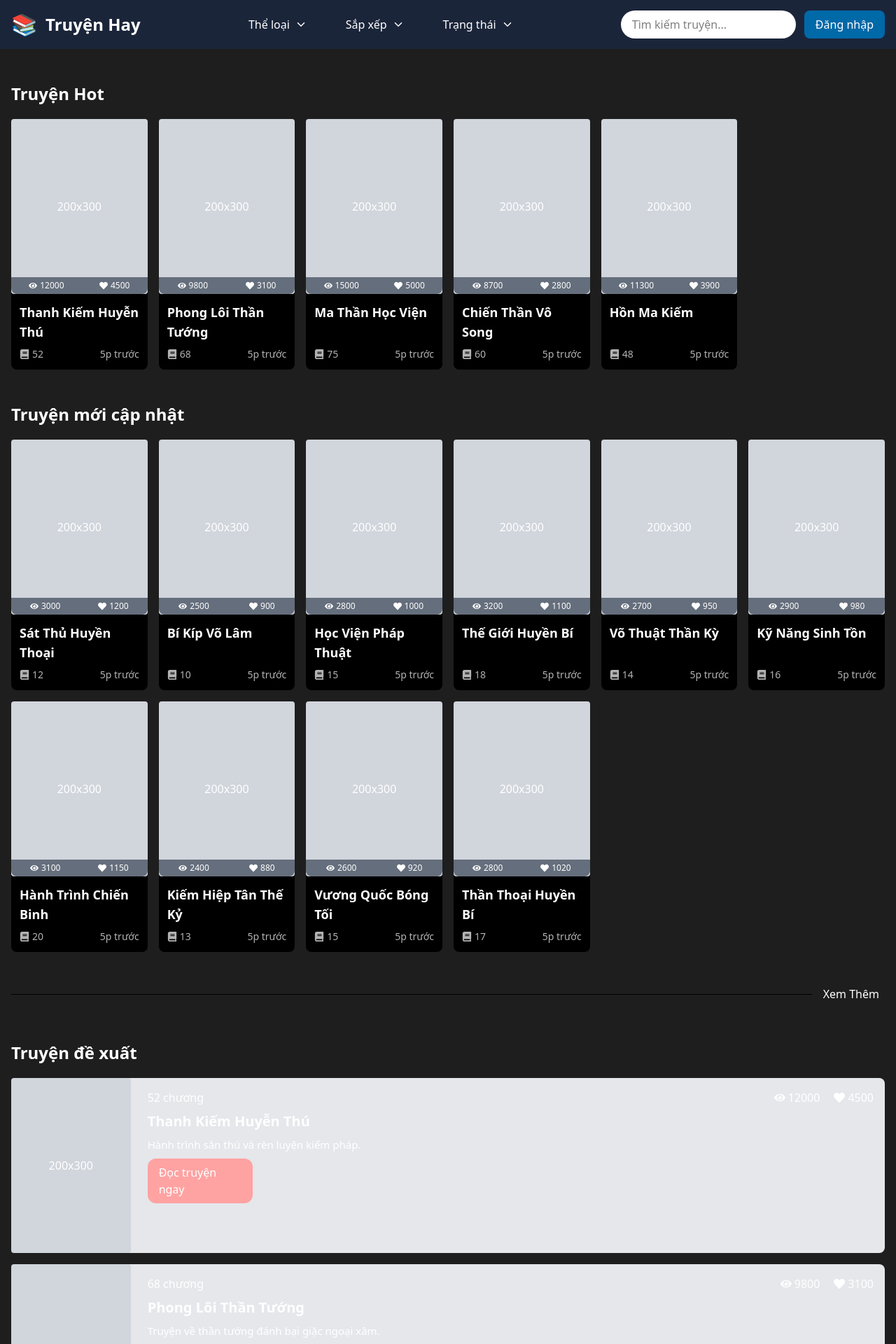
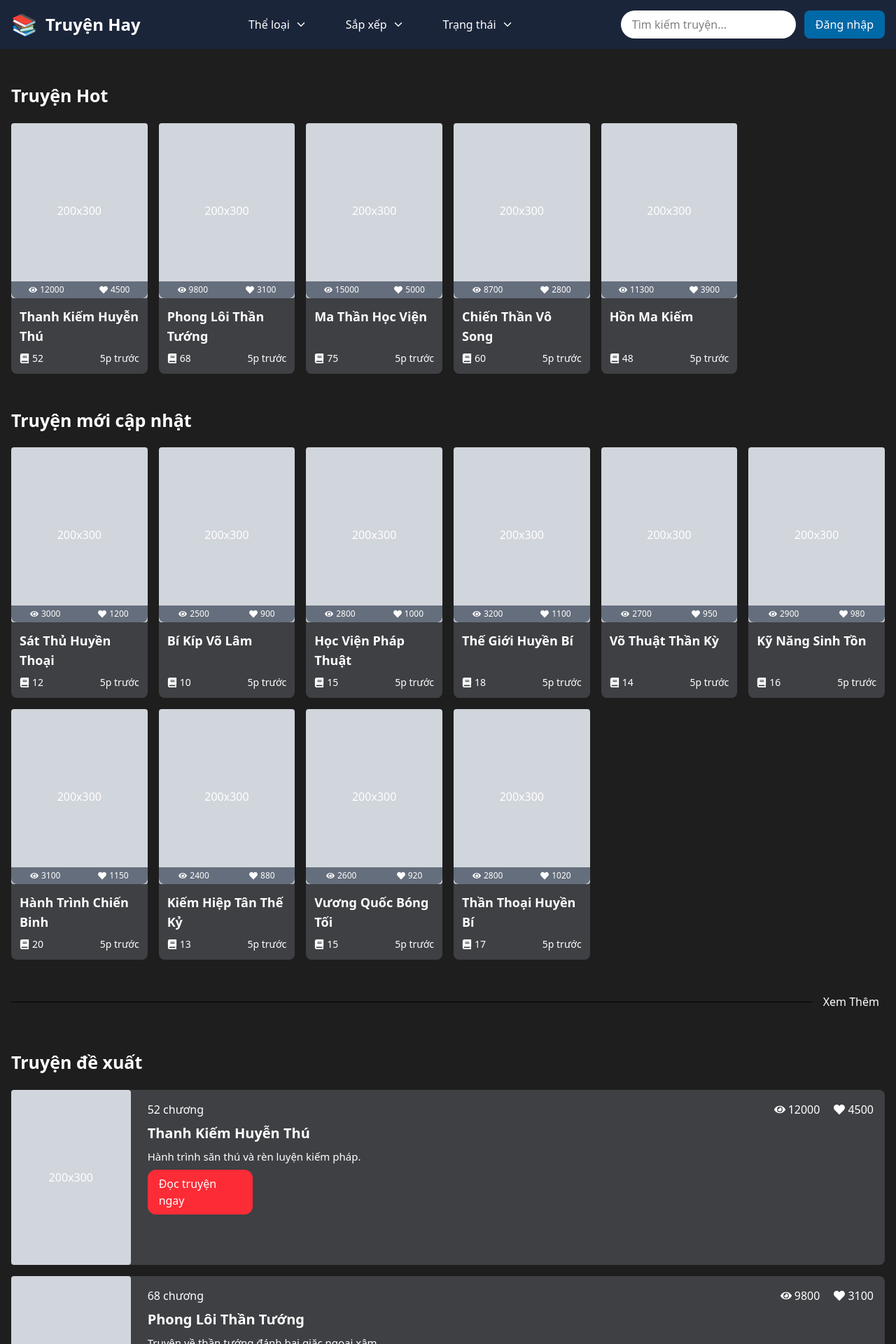
Before and after one commit to NgoHuy05/ReadStory, a React (Vite) app in the folder frontend/: page / in a window 1280 px wide. Shown: the top 1920 px of the page at 70% size. Built offline with nearby package versions, Linux system fonts and the light colour scheme.

Commit message:
style(home): change bg card and font-size title

```diff
--- a/frontend/src/components/Footer.jsx
+++ b/frontend/src/components/Footer.jsx
@@ -4,7 +4,7 @@ const Footer = () => {
       <div className="max-w-6xl mx-auto grid grid-cols-1 md:grid-cols-3 gap-8">
 
         <div>
-          <h2 className="text-2xl font-bold mb-3">Truyện Hay</h2>
+          <h2 className="text-2xl bg-[var(--footer-bg)] font-bold mb-3">Truyện Hay</h2>
           <p className="text-white/80 leading-relaxed">
             Nền tảng đọc truyện online miễn phí, cập nhật nhanh – trải nghiệm mượt mà.
           </p>
--- a/frontend/src/pages/Home.jsx
+++ b/frontend/src/pages/Home.jsx
@@ -213,12 +213,16 @@ const Home = () => {
   return (
     <main className="max-w-7xl mx-auto px-4 py-8 space-y-12">
       <section>
-        <h3 className="text-2xl font-bold mb-5">Truyện Hot</h3>
+        <h3
+          className="[font-size:var(--title-text)] font-bold mb-5"
+        >
+          Truyện Hot
+        </h3>
         <div className="grid grid-cols-2 sm:grid-cols-4 lg:grid-cols-6 gap-4">
           {truyenHot.map((truyen) => (
             <div
               key={truyen.id}
-              className="bg-black transition rounded-lg flex flex-col h-full"
+              className="bg-[var(--card-bg)] transition rounded-lg flex flex-col h-full"
             >
               <div className="relative">
                 <div className="bg-gray-300 h-[250px] w-full rounded flex items-center justify-center">
@@ -238,7 +242,7 @@ const Home = () => {
                 <h4 className="text-white text-lg font-semibold">
                   {truyen.title}
                 </h4>
-                <div className="flex justify-between items-center text-white/70 text-sm mt-2">
+                <div className="flex justify-between items-center text-white text-sm mt-2">
                   <div className="flex items-center gap-1">
                     <FaBook /> {truyen.totalChapters}
                   </div>
@@ -251,12 +255,12 @@ const Home = () => {
       </section>
 
       <section>
-        <h3 className="text-2xl font-bold mb-5">Truyện mới cập nhật</h3>
+        <h3 className="[font-size:var(--title-text)] font-bold mb-5">Truyện mới cập nhật</h3>
         <div className="grid grid-cols-2 sm:grid-cols-4 lg:grid-cols-6 gap-4">
           {truyenMoi.map((truyen) => (
             <div
               key={truyen.id}
-              className="bg-black transition rounded-lg flex flex-col h-full"
+              className="bg-[var(--card-bg)] transition rounded-lg flex flex-col h-full"
             >
               <div className="relative">
                 <div className="bg-gray-300 h-[250px] w-full rounded flex items-center justify-center">
@@ -276,7 +280,7 @@ const Home = () => {
                 <h4 className="text-white text-lg font-semibold">
                   {truyen.title}
                 </h4>
-                <div className="flex justify-between items-center text-white/70 text-sm mt-2">
+                <div className="flex justify-between items-center text-white text-sm mt-2">
                   <div className="flex items-center gap-1">
                     <FaBook /> {truyen.totalChapters}
                   </div>
@@ -288,15 +292,20 @@ const Home = () => {
         </div>
         <div className="flex items-center justify-center gap-2 mt-10 mb-10">
           <div className="flex-1 h-px bg-black"></div>
-          <div className="p-2 rounded-xl hover:bg-gray-200 transition cursor-pointer">Xem Thêm </div>
+          <div className="p-2 rounded-xl hover:bg-gray-200 transition cursor-pointer">
+            Xem Thêm
+          </div>
         </div>
       </section>
 
       <section>
-        <h3 className="text-2xl font-bold mb-5">Truyện đề xuất</h3>
+        <h3 className="[font-size:var(--title-text)] font-bold mb-5">Truyện đề xuất</h3>
         <div className="flex flex-col gap-4">
           {truyenDeXuat.map((truyen) => (
-            <div key={truyen.id} className="bg-gray-200 transition rounded-lg ">
+            <div
+              key={truyen.id}
+              className="bg-[var(--card-bg)] transition rounded-lg "
+            >
               <div className="flex h-full w-full gap-2">
                 <div className="bg-gray-300 h-[250px] w-[200px] rounded flex items-center justify-center">
                   <span>200x300</span>
@@ -316,7 +325,7 @@ const Home = () => {
                   <div className="text-xl font-bold">{truyen.title}</div>
                   {/* <div>category</div> */}
                   <div className="text-[15px]">{truyen.description}</div>
-                  <div className="px-4 py-2 rounded-xl w-[150px] bg-red-300 hover:bg-red-500 cursor-pointer">
+                  <div className="px-4 py-2 rounded-xl w-[150px] bg-red-500 hover:bg-red-400 cursor-pointer">
                     Đọc truyện ngay
                   </div>
                 </div>
@@ -329,12 +338,10 @@ const Home = () => {
 
           <div className="flex gap-2">
             <div className="p-2 rounded-full hover:bg-gray-200 transition cursor-pointer">
-
               <IoIosArrowBack />
             </div>
             <div className="p-2 rounded-full hover:bg-gray-200 transition cursor-pointer">
-
-            <IoIosArrowForward />
+              <IoIosArrowForward />
             </div>
           </div>
         </div>
```
